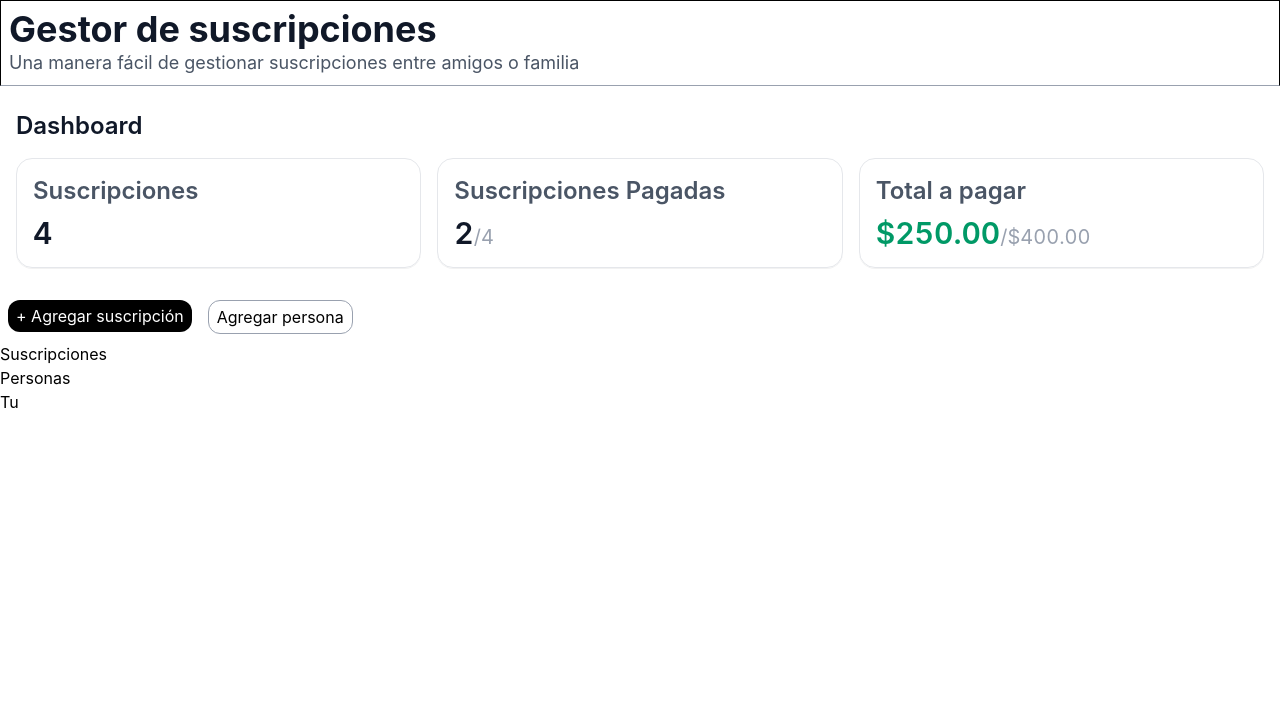
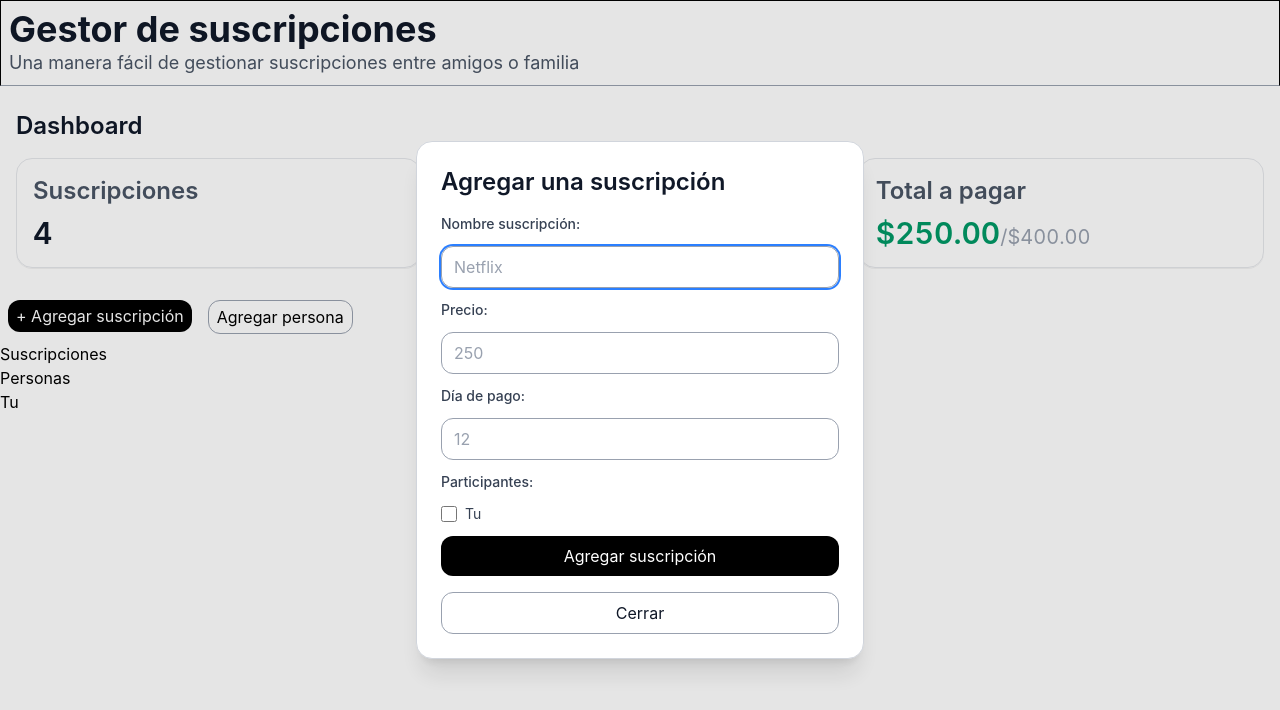
Before and after one commit to Nandog20/Gestor_suscripciones, a React (Vite) app: page / in a window 1280 px wide. Both pictures are taken after a click on the button "+ Agregar suscripción". Shown: the top 710 px of the page. Built offline with nearby package versions, Linux system fonts and the light colour scheme.

Commit message:
feat: crear formulario para añadir suscripciones sin logica

```diff
--- a/src/App.tsx
+++ b/src/App.tsx
@@ -1,12 +1,14 @@
 import { useState } from 'react';
 import Card from './components/Card';
 import Header from './components/Header';
-import Dialog from './components/DialogPerson';
+import DialogPerson from './components/DialogPerson';
 import { useSubscription } from './hooks/useSubscription';
+import DialogSubscription from './components/DialogSubscription';
 
 export default function App() {
 
   const [isPersonOpen, setPersonOpen] = useState(false)
+  const [isSubscriptionOpen, setSubscriptionOpen] = useState(false)
   const {people, addPerson} = useSubscription()
 
   return (
@@ -25,12 +27,13 @@
       </section>
 
       <section className="flex items-start gap-4 p-2 align-middle">
-        <button className= "bg-black text-white py-1 px-2 rounded-xl cursor-pointer hover:scale-105"> + Agregar suscripción</button>
+        <button className= "bg-black text-white py-1 px-2 rounded-xl cursor-pointer hover:scale-105" onClick={()=> setSubscriptionOpen(true)}> + Agregar suscripción</button>
         <button className= " border border-gray-400 py-1 px-2 rounded-xl cursor-pointer hover:scale-105" onClick={()=> setPersonOpen(true)}>Agregar persona</button>
       </section>
       {/*dialogs*/}
       <section className="items-center">
-        <Dialog isOpen = {isPersonOpen} onClose={()=> setPersonOpen(false)} addPerson={addPerson}/>
+        <DialogPerson isOpen = {isPersonOpen} onClose={()=> setPersonOpen(false)} addPerson={addPerson}/>
+        <DialogSubscription people={people} isOpen = {isSubscriptionOpen} onClose={()=> setSubscriptionOpen(false) }/>
       </section>
 
       <section>
--- a/src/components/DialogSubscription.tsx
+++ b/src/components/DialogSubscription.tsx
@@ -1,33 +1,105 @@
-import { useEffect, useRef } from "react";
+import { useEffect, useRef } from 'react';
+import type { Person } from '../types/Person';
 
 interface DialogProps {
   isOpen: boolean;
   onClose: () => void;
+  people: Person[];
 }
 
-export default function DialogSubscription({
-  isOpen,
-  onClose,
-}: DialogProps) {
+export default function DialogSubscription({ isOpen, onClose, people }: DialogProps) {
   const dialogRef = useRef<HTMLDialogElement>(null);
 
   useEffect(() => {
-    if (isOpen) {
-      dialogRef.current?.showModal();
-    } else {
-      dialogRef.current?.close();
+    const dialog = dialogRef.current;
+
+    if (!dialog) return;
+
+    if (isOpen && !dialog.open) {
+      dialog.showModal();
+    } else if (!isOpen && dialog.open) {
+      dialog.close();
     }
   }, [isOpen]);
 
   return (
     <dialog ref={dialogRef}>
-      <h2>Agrega una suscripción</h2>
+      <div className="fixed inset-0 m-auto flex h-fit max-h-[90svh] w-full max-w-md flex-col gap-4 overflow-y-auto rounded-2xl border border-gray-300 bg-white p-6 text-gray-900 shadow-xl backdrop:bg-black/50 backdrop:blur-sm">
+        <h2 className="text-2xl font-semibold">Agregar una suscripción</h2>
 
-      <p>dialogsuscripción</p>
+        <form className="flex flex-col gap-3">
+          <label htmlFor="Sub" className="text-sm font-medium text-gray-700">
+            Nombre suscripción:
+          </label>
 
-      <button onClick={onClose}>
-        Cerrar
-      </button>
+          <input
+            type="text"
+            id="Sub"
+            placeholder="Netflix"
+            required
+            className="rounded-xl border border-gray-400 px-3 py-2 placeholder:text-gray-400 focus:outline-none focus:ring-2 focus:ring-blue-500"
+          />
+
+          <label htmlFor="price" className="text-sm font-medium text-gray-700">
+            Precio:
+          </label>
+
+          <input
+            type="number"
+            id="price"
+            min={1}
+            placeholder="250"
+            className="rounded-xl border border-gray-400 px-3 py-2 placeholder:text-gray-400 focus:outline-none focus:ring-2 focus:ring-blue-500"
+          />
+
+          <label htmlFor="day" className="text-sm font-medium text-gray-700">
+            Día de pago:
+          </label>
+
+          <input
+            type="number"
+            id="day"
+            min={1}
+            max={31}
+            placeholder="12"
+            className="rounded-xl border border-gray-400 px-3 py-2 placeholder:text-gray-400 focus:outline-none focus:ring-2 focus:ring-blue-500"
+          />
+
+          <span className="text-sm font-medium text-gray-700">
+            Participantes:
+          </span>
+
+          <div className="flex flex-col gap-2">
+            {people.map((person) => (
+              <label
+                key={person.id}
+                className="flex cursor-pointer items-center gap-2 text-sm text-gray-700"
+              >
+                <input
+                  type="checkbox"
+                  className="h-4 w-4 cursor-pointer accent-black"
+                />
+                {person.name}
+              </label>
+            ))}
+          </div>
+
+          <button
+            type="submit"
+            className="cursor-pointer rounded-xl bg-black px-4 py-2 text-white hover:scale-105"
+          >
+            Agregar suscripción
+          </button>
+        </form>
+
+        <button
+          type="button"
+          onClick={onClose}
+          className="cursor-pointer rounded-xl border border-gray-400 px-4 py-2 hover:scale-105"
+        >
+          Cerrar
+        </button>
+      </div>
     </dialog>
   );
 }
```
